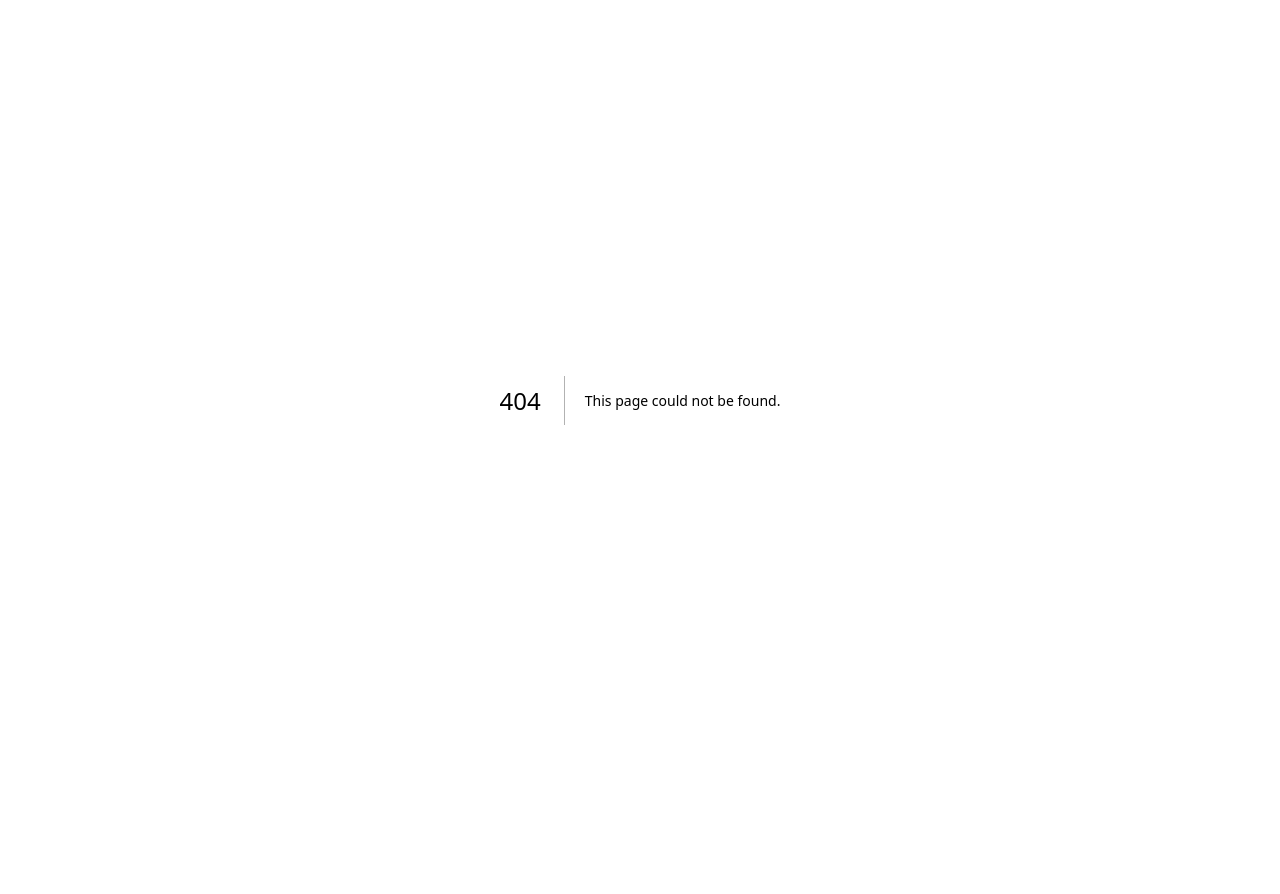
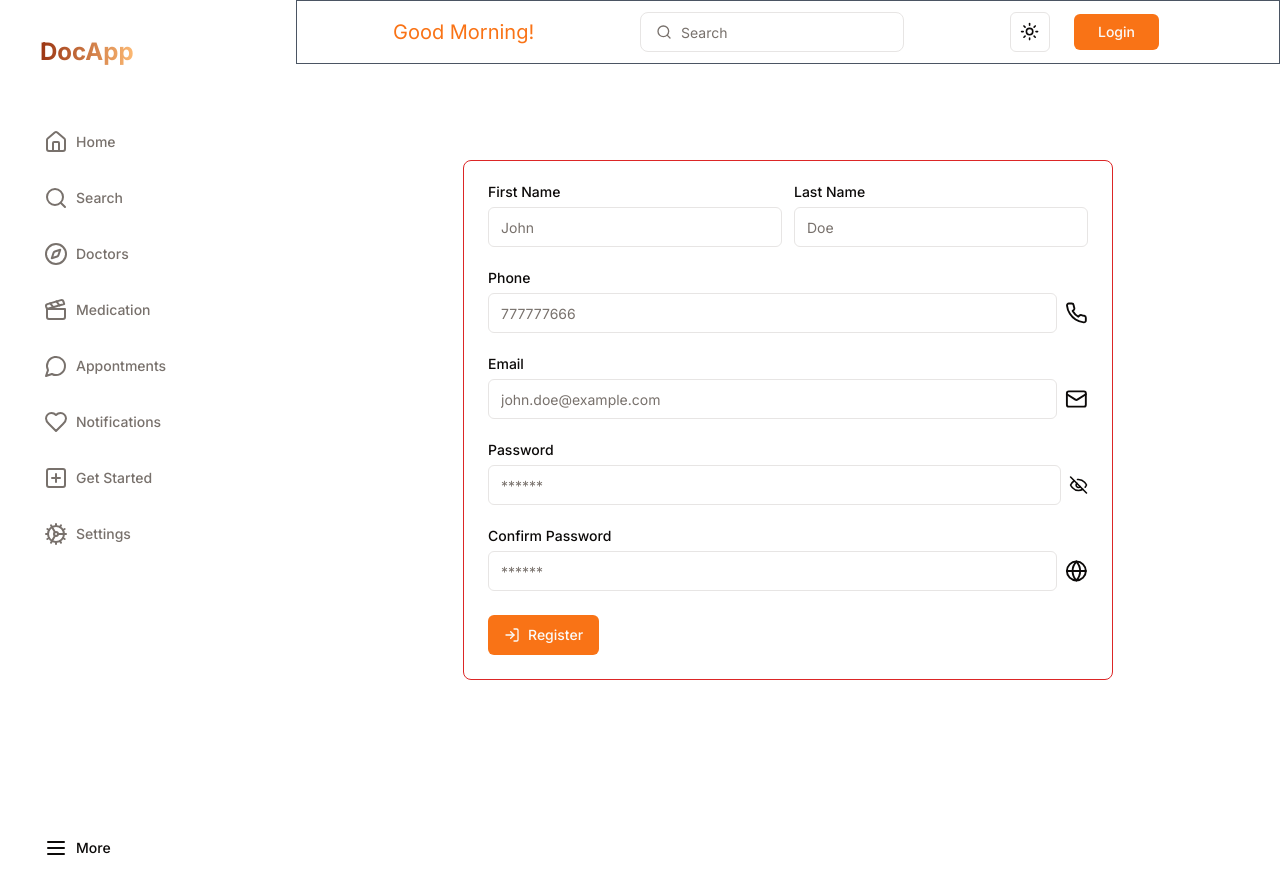
Before and after one commit to NeilRow56/doc_app_2024, a Next.js app: page /dashboard/createPlan in a window 1280 px wide. Before the commit this address had no page. Before the commit the page ends 800 px from the top, so only its background shows below. Built offline with nearby package versions, Linux system fonts and the light colour scheme; no server answers.

Commit message:
Added doctor registration Form

```diff
--- /dev/null
+++ b/src/actions/create-plan/index.ts
@@ -0,0 +1,46 @@
+'use server'
+
+import bcryptjs from 'bcryptjs'
+
+import * as z from 'zod'
+
+import { db } from '@/lib/db'
+
+import { getDoctorByEmail } from '@/data/doctor'
+import { CreatePlanSchema } from '@/schemas'
+
+export const plan = async (values: z.infer<typeof CreatePlanSchema>) => {
+  const validatedFields = CreatePlanSchema.safeParse(values)
+
+  if (!validatedFields.success) {
+    return { error: 'Invalid fields!' }
+  }
+
+  const { email, password, phone, firstName, lastName } = validatedFields.data
+
+  const hashedPassword = await bcryptjs.hash(password, 12)
+
+  //check if user already exists
+
+  const existingDoctor = await getDoctorByEmail(email)
+
+  if (existingDoctor) {
+    return {
+      data: null,
+      error: 'This email is already in use',
+      status: 409,
+    }
+  }
+
+  await db.doctor.create({
+    data: {
+      firstName,
+      lastName,
+      phone,
+      email,
+      password: hashedPassword,
+    },
+  })
+
+  return { success: 'Registration successful!' }
+}
--- /dev/null
+++ b/src/app/(back)/dashboard/createPlan/page.tsx
@@ -0,0 +1,9 @@
+import { CreatePlanForm } from '@/components/doctors/CreatePlanForm'
+
+export default function CreatePlan() {
+  return (
+    <div className=" mt-24  flex items-center justify-center">
+      <CreatePlanForm />
+    </div>
+  )
+}
--- a/src/app/(back)/dashboard/layout.tsx
+++ b/src/app/(back)/dashboard/layout.tsx
@@ -1,5 +1,5 @@
+import DashboardNavbar from '@/components/dashboard-layout/DashboardNavbar'
 import Sidebar from '@/components/dashboard-layout/Sidebar'
-import Navbar from '@/components/frontend/Navbar'
 
 import React, { ReactNode } from 'react'
 
@@ -8,7 +8,7 @@ function DashboardLayout({ children }: { children: ReactNode }) {
     <div className="grid min-h-screen w-full pl-4 md:grid-cols-[180px_1fr] lg:grid-cols-[280px_1fr]">
       <Sidebar />
       <div className="flex flex-col">
-        <Navbar />
+        <DashboardNavbar />
         <div className="flex min-h-screen w-full flex-col ">{children}</div>
       </div>
     </div>
--- a/src/app/(back)/dashboard/orders/page.tsx
+++ b/src/app/(back)/dashboard/orders/page.tsx
@@ -1,5 +1,5 @@
 import Orders from '@/components/dashboard-layout/orders/Orders'
 
-export default function Settings() {
+export default function OrdersPage() {
   return <Orders />
 }
--- a/src/app/(back)/dashboard/products/page.tsx
+++ b/src/app/(back)/dashboard/products/page.tsx
@@ -1,5 +1,5 @@
 import Products from '@/components/dashboard-layout/products/Products'
 
-export default function ProductsPge() {
+export default function ProductsPage() {
   return <Products />
 }
--- a/src/components/dashboard-layout/DashboardNavbar.tsx
+++ b/src/components/dashboard-layout/DashboardNavbar.tsx
@@ -21,7 +21,7 @@ function DashboardNavbar() {
   // Holding userId ready for auth
   const { data: session } = useSession()
 
-  const user = session?.user.firstName
+  const user = session?.user
 
   var myDate = new Date()
   var hrs = myDate.getHours()
@@ -33,21 +33,21 @@ function DashboardNavbar() {
   else if (hrs >= 17 && hrs <= 24) greet = 'Good Evening!'
 
   return (
-    <div className="flex h-16 w-full items-center justify-between  border  border-gray-600  bg-white px-2 dark:bg-neutral-950  md:px-12 lg:px-48">
+    <div className="flex h-16 w-full items-center justify-between  border  border-gray-600  bg-white px-2 dark:bg-neutral-950  md:px-4 lg:px-8 xl:px-24">
       <div className="">
         <div>
           <p className="text-xl text-primary">{greet}</p>
         </div>
       </div>
-      <div className="relative hidden sm:block ">
-        <Search className="absolute left-4 top-3 h-4 w-4 text-muted-foreground" />
+      <div className="relative hidden lg:block ">
+        <Search className="absolute left-4 top-3 hidden h-4 w-4 text-muted-foreground lg:block" />
         <Input
           placeholder="Search"
           name="search"
           className="primary/40 rounded-lg pl-10 dark:border-gray-300"
         />
       </div>
-      <div className=" flex items-center justify-center  gap-6">
+      <div className=" flex  items-center   gap-6 pr-6">
         <ThemeToggle />
         {user ? (
           <div className="flex w-full">
@@ -68,19 +68,21 @@ function DashboardNavbar() {
                   </DropdownMenuLabel>
                   <DropdownMenuSeparator />
                   <DropdownMenuItem>
-                    <Link href="/hotel/new">New</Link>
+                    <h2>{user.email}</h2>
+                  </DropdownMenuItem>
+                  <DropdownMenuSeparator />
+                  <DropdownMenuItem>
+                    <Link href="/dashboard">Dashboard</Link>
                   </DropdownMenuItem>
                   <DropdownMenuItem>
                     <Link href="/edgestore">edgestore</Link>
                   </DropdownMenuItem>
-                  <DropdownMenuItem>Team</DropdownMenuItem>
-                  <DropdownMenuItem>Subscription</DropdownMenuItem>
                 </DropdownMenuContent>
               </DropdownMenu>
             </div>
             <div className="pt-4">
               <Button asChild size="sm" className="ml-4  px-6 ">
-                <Link href="/login">{user}</Link>
+                <Link href="/login">{user.firstName}-active</Link>
               </Button>
             </div>
           </div>
--- a/src/components/dashboard-layout/NavLinks.tsx
+++ b/src/components/dashboard-layout/NavLinks.tsx
@@ -42,8 +42,8 @@ const links = [
     hideOnMobile: true,
   },
   {
-    name: 'Create',
-    href: '/dashboard/create',
+    name: 'Get Started',
+    href: '/dashboard/createPlan?role=DOCTOR@plan=free',
     icon: PlusSquare,
   },
   {
--- /dev/null
+++ b/src/components/doctors/CreatePlanForm.tsx
@@ -0,0 +1,210 @@
+'use client'
+
+import { useForm } from 'react-hook-form'
+import { zodResolver } from '@hookform/resolvers/zod'
+import * as z from 'zod'
+import { useTransition } from 'react'
+import { toast } from 'sonner'
+// import { passwordStrength } from 'check-password-strength'
+import { Input } from '@/components/ui/input'
+import {
+  Form,
+  FormControl,
+  FormField,
+  FormItem,
+  FormLabel,
+  FormMessage,
+} from '@/components/ui/form'
+
+import { Globe, Loader2, LogIn, MailIcon, Phone } from 'lucide-react'
+import { CreatePlanSchema } from '@/schemas'
+import { Button } from '@/components/ui/button'
+
+import { useRouter } from 'next/navigation'
+
+import { PasswordInput } from '../frontend/auth/PasswordInput'
+import { plan } from '@/actions/create-plan'
+
+export const CreatePlanForm = () => {
+  const [isPending, startTransition] = useTransition()
+  const router = useRouter()
+
+  const form = useForm<z.infer<typeof CreatePlanSchema>>({
+    resolver: zodResolver(CreatePlanSchema),
+    defaultValues: {
+      firstName: '',
+      lastName: '',
+      phone: '',
+      password: '',
+      confirmPassword: '',
+    },
+  })
+
+  const onSubmit = (values: z.infer<typeof CreatePlanSchema>) => {
+    startTransition(() => {
+      plan(values)
+        .then((data) => {
+          if (data?.error) {
+            form.reset()
+            toast.error(data.error)
+          }
+
+          if (data?.success) {
+            form.reset()
+            toast.success(data.success)
+            router.push('/dashboard')
+          }
+        })
+        .catch(() => toast.error('Something went wrong'))
+    })
+  }
+
+  return (
+    <div className="rounded-lg border border-red-600 p-6">
+      <div className="boder-2 w-[600px] rounded-lg border-slate-200">
+        <Form {...form}>
+          <form
+            className="gap-3 space-y-6"
+            onSubmit={form.handleSubmit(onSubmit)}
+          >
+            <div className=" grid gap-3  sm:grid-cols-2">
+              <FormField
+                control={form.control}
+                name="firstName"
+                render={({ field }) => (
+                  <FormItem>
+                    <FormLabel className="flex w-full">First Name</FormLabel>
+                    <FormControl>
+                      <Input
+                        {...field}
+                        placeholder="John "
+                        disabled={isPending}
+                      />
+                    </FormControl>
+                    <FormMessage />
+                  </FormItem>
+                )}
+              />
+              <FormField
+                control={form.control}
+                name="lastName"
+                render={({ field }) => (
+                  <FormItem>
+                    <FormLabel className="flex w-full">Last Name</FormLabel>
+                    <FormControl>
+                      <Input
+                        {...field}
+                        placeholder="Doe"
+                        disabled={isPending}
+                      />
+                    </FormControl>
+                    <FormMessage />
+                  </FormItem>
+                )}
+              />
+            </div>
+            <div className="space-y-6">
+              <FormField
+                control={form.control}
+                name="phone"
+                render={({ field }) => (
+                  <FormItem>
+                    <FormLabel className="flex w-full">Phone</FormLabel>
+                    <FormControl>
+                      <Input
+                        {...field}
+                        placeholder="777777666"
+                        disabled={isPending}
+                        type="text"
+                        suffix={<Phone />}
+                      />
+                    </FormControl>
+                    <FormMessage />
+                  </FormItem>
+                )}
+              />
+            </div>
+            <div className="space-y-6">
+              <FormField
+                control={form.control}
+                name="email"
+                render={({ field }) => (
+                  <FormItem>
+                    <FormLabel className="flex w-full">Email</FormLabel>
+                    <FormControl>
+                      <Input
+                        {...field}
+                        placeholder="john.doe@example.com"
+                        disabled={isPending}
+                        type="email"
+                        suffix={<MailIcon />}
+                      />
+                    </FormControl>
+                    <FormMessage />
+                  </FormItem>
+                )}
+              />
+              <FormField
+                control={form.control}
+                name="password"
+                render={({ field }) => (
+                  <FormItem>
+                    <FormLabel className="flex w-full">Password</FormLabel>
+                    <FormControl>
+                      <PasswordInput
+                        {...field}
+                        placeholder="******"
+                        disabled={isPending}
+                      />
+                    </FormControl>
+
+                    <FormMessage />
+                  </FormItem>
+                )}
+              />
+
+              <FormField
+                control={form.control}
+                name="confirmPassword"
+                render={({ field }) => (
+                  <FormItem>
+                    <FormLabel className="flex w-full">
+                      {' '}
+                      Confirm Password
+                    </FormLabel>
+                    <FormControl>
+                      <Input
+                        {...field}
+                        placeholder="******"
+                        type="password"
+                        suffix={<Globe />}
+                        disabled={isPending}
+                      />
+                    </FormControl>
+
+                    <FormMessage />
+                  </FormItem>
+                )}
+              />
+            </div>
+            <Button
+              type="submit"
+              className="max-w-[150px]"
+              disabled={isPending}
+            >
+              {isPending ? (
+                <>
+                  <Loader2 className="mr-2 h-4 w-4" /> Processing
+                </>
+              ) : (
+                <>
+                  <LogIn className="mr-2 h-4 w-4" /> Register
+                </>
+              )}
+            </Button>
+          </form>
+        </Form>
+      </div>
+    </div>
+  )
+}
--- /dev/null
+++ b/src/data/doctor.ts
@@ -0,0 +1,21 @@
+import { db } from '@/lib/db'
+
+export const getDoctorByEmail = async (email: string) => {
+  try {
+    const doctor = await db.doctor.findUnique({ where: { email: email } })
+
+    return doctor
+  } catch {
+    return null
+  }
+}
+
+export const getDoctorById = async (id: string) => {
+  try {
+    const doctor = await db.doctor.findUnique({ where: { id } })
+
+    return doctor
+  } catch {
+    return null
+  }
+}
--- a/src/schemas/index.ts
+++ b/src/schemas/index.ts
@@ -13,6 +13,43 @@ export const RegisterSchema = z
   .object({
     email: z.string().email({
       message: 'Valid email is required',
+    }),
+
+    password: z
+      .string()
+      .min(6, {
+        message: 'Minimum 6 characters required',
+      })
+      .max(50, 'Password must be less than 50 characters'),
+    confirmPassword: z
+      .string()
+      .min(6, {
+        message: 'Minimum 6 characters required',
+      })
+      .max(50, 'Password must be less than 50 characters'),
+    firstName: z
+      .string()
+      .min(2, { message: 'First Name must be at least 2 characters' })
+      .max(45, { message: 'First Name must be less than 45 characters' })
+      .regex(new RegExp('^[a-zA-Z]+$'), 'No special character allowed!'),
+    lastName: z
+      .string()
+      .min(2, { message: 'Last Name must be at least 2 characters' })
+      .max(45, { message: 'Last Name must be less than 45 characters' })
+      .regex(new RegExp('^[a-zA-Z]+$'), 'No special character allowed!'),
+  })
+  .refine((data) => data.password === data.confirmPassword, {
+    message: "Password and confirm password doesn't match!",
+    path: ['confirmPassword'],
+  })
+
+export const CreatePlanSchema = z
+  .object({
+    email: z.string().email({
+      message: 'Valid email is required',
+    }),
+    phone: z.string().min(1, {
+      message: 'Phone number is required',
     }),
     password: z
       .string()
```
Also changed, not shown: src/types/types.ts (added, +10 -0 lines), 1 other file (tests, documents, lock files or other folders).
